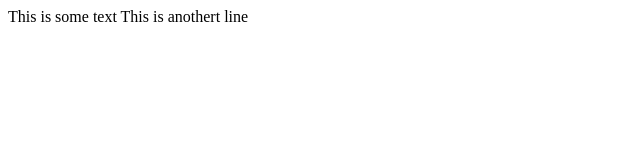
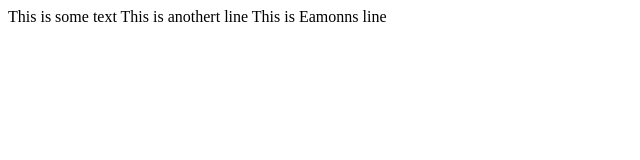
Before and after one commit to eamole/project03, a plain HTML site: page index.html in a window 1280 px wide. Shown: the whole page, without its empty margins (0-640 px from the left). Drawn offline with Linux system fonts and the light colour scheme.

Commit message:
eamonn added a line

```diff
--- a/index.html
+++ b/index.html
@@ -7,5 +7,9 @@
   <body>
     This is some text
     This is anothert line
+
+
+
+    This is Eamonns line
   </body>
 </html>
```
